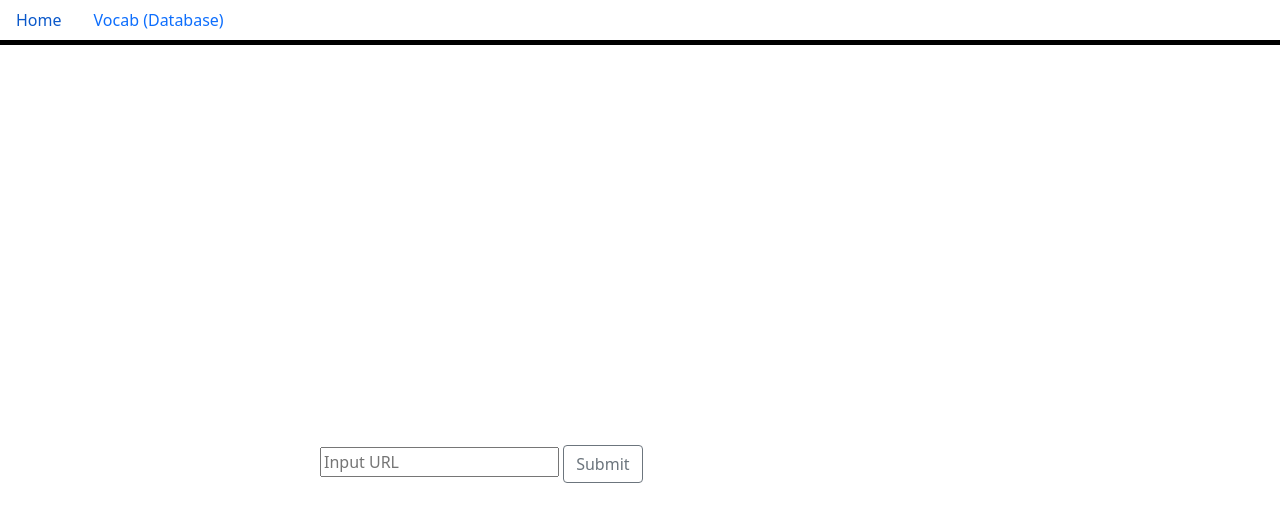
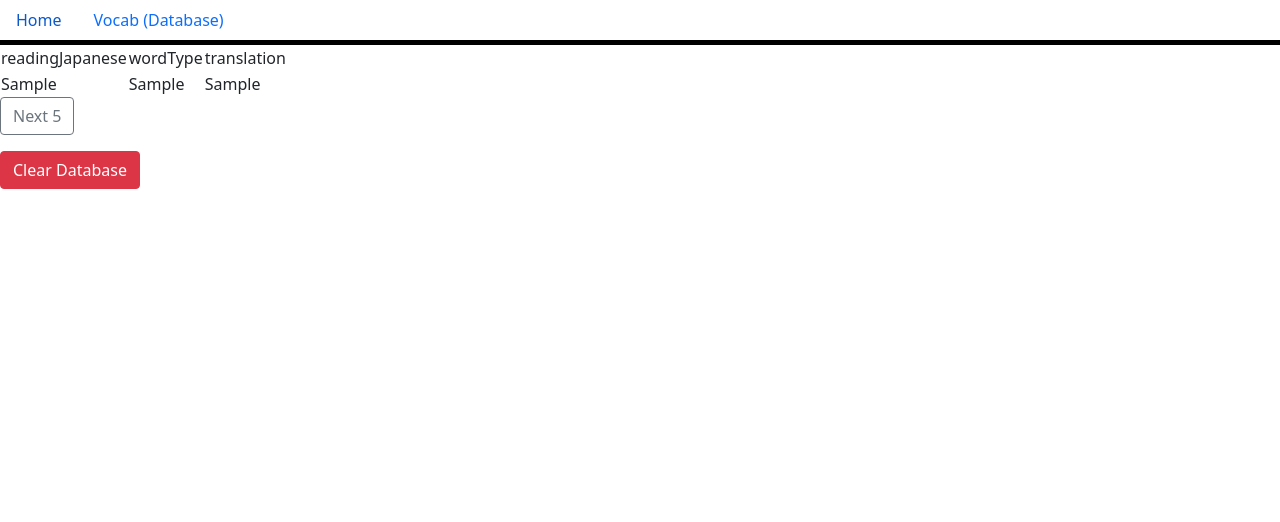
Before and after one commit to DonMB77/JapaneseVocabScraper, a Flask app: page / in a window 1280 px wide. Shown: the top 522 px of the page. Run offline with Flask 3, Linux system fonts and the light colour scheme; tables that the repository leaves empty hold one stand-in row (values such as "Sample post").

Commit message:
basic pagination

```diff
--- a/main.py
+++ b/main.py
@@ -17,11 +17,21 @@ class Vocab(db.Model):
     def __repr__(self) -> str:
         return f"Task {self.id}"
 
+@app.route("/clear", methods=["POST"])
+def clear():
+    Vocab.query.delete()
+    db.session.commit()
+    return redirect("/")
 
 @app.route("/", methods=["POST", "GET"])
 def index():
+    page = int(request.args.get("page", 0))
+    per_page = 5
     if request.method == "GET":
-        return render_template("homepage.html")
+        words = Vocab.query.offset(page * per_page).limit(per_page).all()
+        next_page = page + 1
+        prev_page = page - 1
+        return render_template("homepage.html", words=words, next_page=next_page, prev_page=prev_page)
     if request.method == "POST":
         try:
             db.user.query.delete()
@@ -31,15 +41,14 @@ def index():
         words = data_proccessing_unit.scrape_japanese_words(request.form['url'])
         try:
             for word in words:
-                db.session.add(Vocab(readingJapanese=word[0], wordType=word[1], translation=""))
+                translatedWord = data_proccessing_unit.get_jisho_translation(word[0])
+                db.session.add(Vocab(readingJapanese=word[0], wordType=word[1], translation=translatedWord))
         except Exception as e:
             print(f"{word}: {e}")
         db.session.commit()
         db.session.commit()
         fiveWords = Vocab.query.limit(5).all()
-        fiveWordsMeaning = [data_proccessing_unit.get_jisho_translation(vocab.readingJapanese) for vocab in fiveWords]
-        fiveWordsList = [[vocab.readingJapanese, vocab.wordType, fiveWordsMeaning[i]] for i, vocab in enumerate(fiveWords)]
-        return render_template("homepage.html", words=fiveWordsList, meanings=fiveWordsMeaning)
+        return render_template("homepage.html", words=fiveWords)
 
 if __name__ in "__main__":
     with app.app_context():
--- a/templates/homepage.html
+++ b/templates/homepage.html
@@ -8,7 +8,7 @@
 {% if words|length == 0 %}
 <div class="input-group mb-3">
     <form action="/" method="POST">
-        <input type="text" name="url" lass="form-control" placeholder="Input URL" aria-label="Recipient's username"
+        <input type="text" name="url" class="form-control" placeholder="Input URL" aria-label="Recipient's username"
             aria-describedby="button-addon2">
         <button class="btn btn-outline-secondary" type="submit" id="button-addon2">Submit</button>
     </form>
@@ -24,12 +24,26 @@
             </tr>
             {% for item in words %}
             <tr>
-                <td>{{item[0]}}</td>
-                <td>{{item[1]}}</td>
-                <td>{{item[2]}}</td>
+                <td>{{ item.readingJapanese }}</td>
+                <td>{{ item.wordType }}</td>
+                <td>{{ item.translation }}</td>
             </tr>
             {% endfor %}
         </table>
-        {%  endif %}
+        <form method="get" action="/">
+            <input type="hidden" name="page" value="{{ next_page }}">
+            <button type="submit" class="btn btn-outline-secondary">Next 5</button>
+        </form>
+        {% if prev_page >= 0 %}
+        <form method="get" action="/" style="display:inline;">
+            <input type="hidden" name="page" value="{{ prev_page }}">
+            <button type="submit" class="btn btn-outline-secondary">Previous 5</button>
+        </form>
+        {% endif %}
+        <!-- Clear Database Button -->
+        <form method="post" action="/clear" style="margin-top: 1em;">
+            <button type="submit" class="btn btn-danger">Clear Database</button>
+        </form>
+    {% endif %}
 </div>
 {% endblock %}
```
Also changed, not shown: instance/datbase.db.
